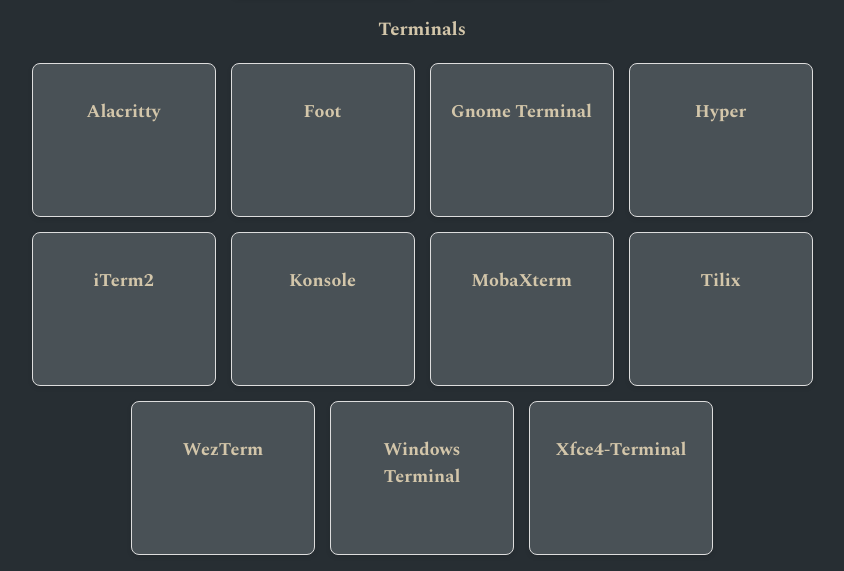
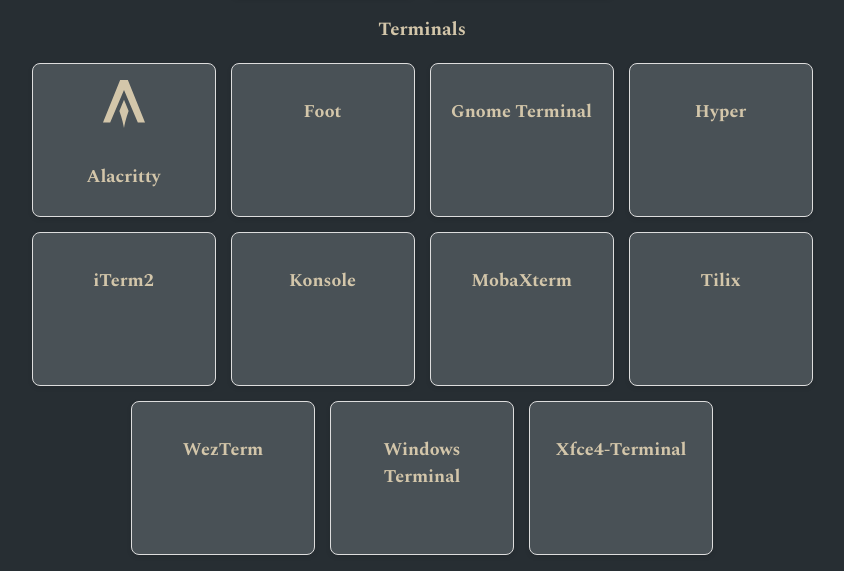
Before and after one commit to jamesalexatkin/everforest-homepage, a plain HTML site: page index.html in a window 1280 px wide. Shown: the part 2860-3431 px from the top of the page, without its empty margins (218-1062 px from the left). Drawn offline with nearby package versions, Linux system fonts and the light colour scheme.

Commit message:
add alacritty svg

```diff
--- a/css/styles.css
+++ b/css/styles.css
@@ -293,6 +293,12 @@
     margin-bottom: 10px;
 }
 
+.card svg {
+    width: 48px;
+    height: 48px;
+    margin-bottom: 10px;
+}
+
 .card h3 {
     font-family: Spectral, serif;
     font-size: 18px;
--- a/index.html
+++ b/index.html
@@ -145,15 +145,69 @@
             <h3>Terminals</h3>
             <div class="card-container">
                 <a href="" class="card" target="_blank">
-                    <i class="devicon-alacritty-plain"></i>
+                    <!-- Inline of alacritty.svg -->
+                    <?xml version="1.0" encoding="UTF-8" standalone="no"?>
+                    <svg
+                       fill="currentColor"
+                       version="1.1"
+                       id="svg1"
+                       sodipodi:docname="alacritty.svg"
+                       inkscape:version="1.3.2 (091e20e, 2023-11-25, custom)"
+                       width="192"
+                       height="192"
+                       viewBox="0 0 192 192"
+                       xmlns:inkscape="http://www.inkscape.org/namespaces/inkscape"
+                       xmlns:sodipodi="http://sodipodi.sourceforge.net/DTD/sodipodi-0.dtd"
+                       xmlns="http://www.w3.org/2000/svg"
+                       xmlns:svg="http://www.w3.org/2000/svg">
+                      <defs
+                         id="defs1" />
+                      <sodipodi:namedview
+                         id="namedview1"
+                         pagecolor="#ffffff"
+                         bordercolor="#000000"
+                         borderopacity="0.25"
+                         inkscape:showpageshadow="2"
+                         inkscape:pageopacity="0.0"
+                         inkscape:pagecheckerboard="0"
+                         inkscape:deskcolor="#d1d1d1"
+                         inkscape:zoom="3.0546875"
+                         inkscape:cx="71.856777"
+                         inkscape:cy="54.83376"
+                         inkscape:window-width="2560"
+                         inkscape:window-height="1369"
+                         inkscape:window-x="-8"
+                         inkscape:window-y="189"
+                         inkscape:window-maximized="1"
+                         inkscape:current-layer="svg1" />
+                      <g
+                         id="g1"
+                         transform="matrix(1.3310955,0,0,1.3310955,11.790321,-0.84665457)">
+                        <path
+                           id="path56"
+                           d="m 52.754294,85.805713 -3.297301,7.98908 c 8.860186,27.283157 8.860186,27.283157 13.806441,51.083357 4.946253,-23.8002 4.946253,-23.8002 13.806443,-51.083357 l -3.2973,-7.98908 -10.509143,-25.462786 z"
+                           inkscape:connector-curvature="0"
+                           style="clip-rule:evenodd;stroke:none;stroke-width:3.49624"
+                           fill="currentColor" />
+                        <path
+                           id="path58"
+                           d="M 51.6336,0.63605926 H 74.893267 L 126.39685,128.46028 H 104.79858 L 63.263434,30.83203 21.7283,128.46028 H 0.13002813 Z"
+                           inkscape:connector-curvature="0"
+                           style="clip-rule:evenodd;stroke:none;stroke-width:3.49624"
+                           fill="currentColor" />
+                      </g>
+                    </svg>
+
+
+
                     <h3>Alacritty</h3>
                 </a>
                 <a href="" class="card" target="_blank">
-                    <i class="devicon-foot-plain"></i>
+
                     <h3>Foot</h3>
                 </a>
                 <a href="" class="card" target="_blank">
-                    <i class="devicon-gnome-plain"></i>
+
                     <h3>Gnome Terminal</h3>
                 </a>
                 <a href="" class="card" target="_blank">
--- a/js/theming.js
+++ b/js/theming.js
@@ -346,7 +346,34 @@
     for (let p of programs) {
         p.style.backgroundColor = colors["bg4"].color;
     }
+
+    // var programs = document.querySelectorAll(".card,img");
+    // for (let p of programs) {
+    //     p.style.fill = colors[pageTextColorTitle].color;
+    // }
+//    const svgDocument = document.getElementById('jetbrains-icon');
+//         const svgElement = svgDocument.contentDocument;
+//         svgElement.style.fill = colors[pageTextColorTitle].color; // Change the fill color
+//         const paths = svgElement.querySelectorAll('path'); // Select all paths
+
+//     // Change the fill color of all paths
+//     paths.forEach(path => {
+//         path.style.fill = colors[pageTextColorTitle].color;
+//     });
+    changeSvgColor("jetbrains-icon",colors[pageTextColorTitle].color );
 }
+
+function changeSvgColor(iconId, color) {
+    const svgElement = document.getElementById(iconId);
+    if (svgElement) {
+        const svgDoc = svgElement.contentDocument;
+        const svgPaths = svgDoc.querySelectorAll('path');
+        svgPaths.forEach(path => {
+            path.style.fill = color;
+        });
+    }
+}
+
 
 function showToast(message) {
     const toast = document.createElement("div");
```
Also changed, not shown: icons/alacritty.svg (added).
